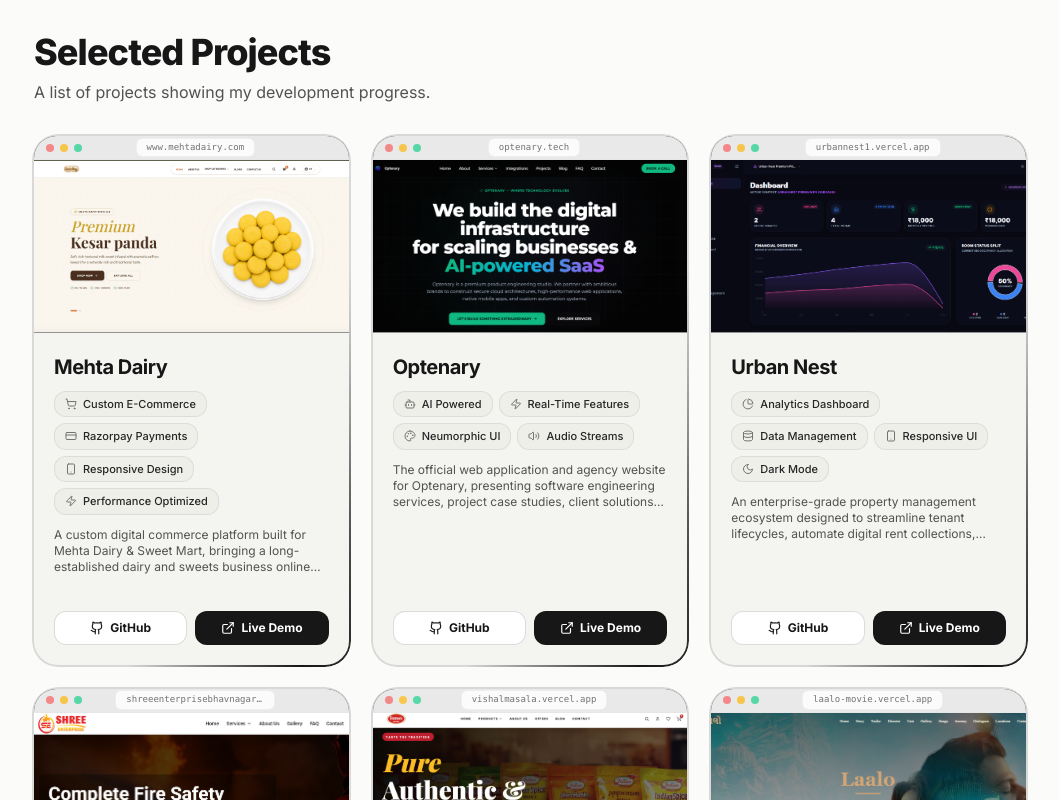
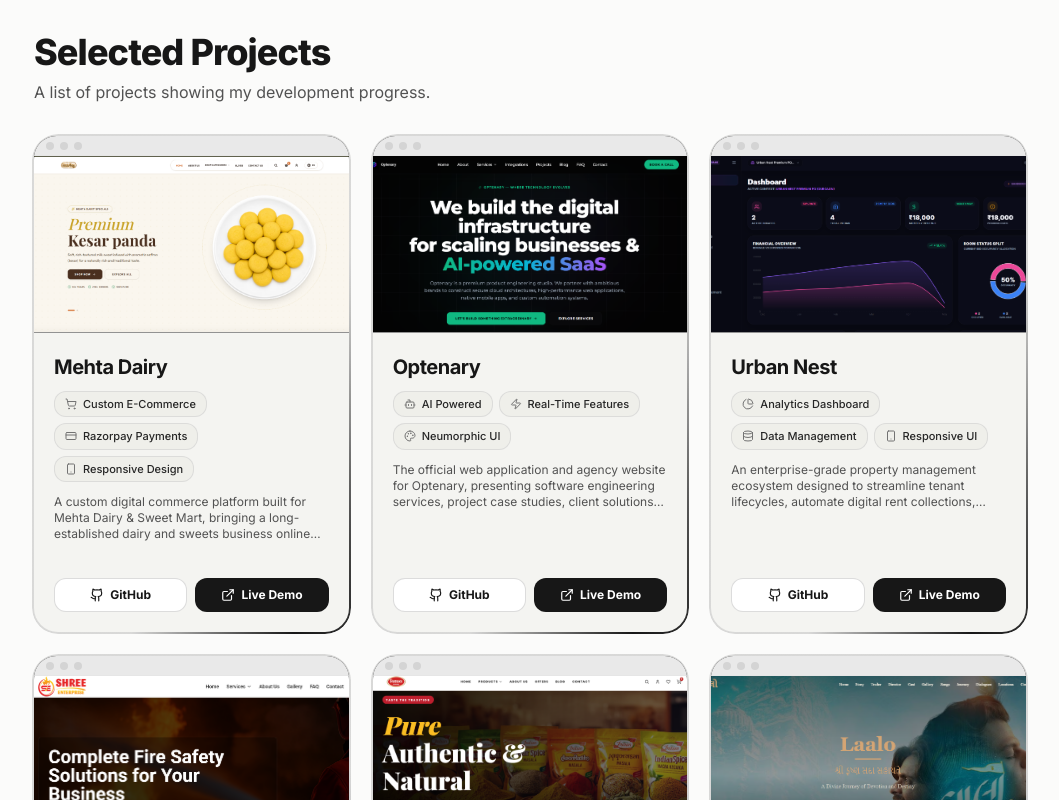
Before and after one commit to rathodaryan1/new-portfolio, a Next.js app: page / in a window 1280 px wide. Shown: the part 2100-2900 px from the top of the page, without its empty margins (110-1169 px from the left). Built offline with nearby package versions, Linux system fonts and the light colour scheme.

Commit message:
final project card polish: minimal 3-dot top bar without URL text, top 2-3 feature badges, concise description, and bottom-aligned buttons

```diff
--- a/app/projects/[slug]/page.tsx
+++ b/app/projects/[slug]/page.tsx
@@ -174,16 +174,10 @@
         {/* Large Screenshot Preview with Subtle Browser Window Frame */}
         <div className="relative w-full aspect-[16/10] rounded-2xl overflow-hidden border border-neutral-200/80 dark:border-neutral-800/80 shadow-xl mb-16 bg-neutral-900 flex flex-col">
           {/* Top Browser Bar */}
-          <div className="h-7 px-4 bg-neutral-100 dark:bg-neutral-900 border-b border-neutral-200/70 dark:border-neutral-800/70 flex items-center justify-between z-10 shrink-0 select-none">
-            <div className="flex items-center gap-1.5">
-              <div className="w-2.5 h-2.5 rounded-full bg-red-400/80 dark:bg-red-500/70" />
-              <div className="w-2.5 h-2.5 rounded-full bg-amber-400/80 dark:bg-amber-500/70" />
-              <div className="w-2.5 h-2.5 rounded-full bg-emerald-400/80 dark:bg-emerald-500/70" />
-            </div>
-            <div className="px-3 py-0.5 rounded-md bg-white dark:bg-neutral-800 border border-neutral-200/60 dark:border-neutral-700/60 text-[10px] font-mono font-medium text-neutral-500 dark:text-neutral-400 max-w-[240px] truncate">
-              {project.liveUrl ? project.liveUrl.replace(/^https?:\/\//, "").replace(/\/$/, "") : `${project.slug}.tech`}
-            </div>
-            <div className="w-8" />
+          <div className="h-6 px-4 bg-neutral-100 dark:bg-neutral-900 border-b border-neutral-200/70 dark:border-neutral-800/70 flex items-center gap-1.5 z-10 shrink-0 select-none">
+            <div className="w-2.5 h-2.5 rounded-full bg-neutral-300 dark:bg-neutral-700" />
+            <div className="w-2.5 h-2.5 rounded-full bg-neutral-300 dark:bg-neutral-700" />
+            <div className="w-2.5 h-2.5 rounded-full bg-neutral-300 dark:bg-neutral-700" />
           </div>
 
           <div className="relative flex-1 w-full h-full overflow-hidden bg-neutral-950">
--- a/components/projects/ProjectCard.tsx
+++ b/components/projects/ProjectCard.tsx
@@ -45,10 +45,6 @@
 };
 
 export function ProjectCard({ project }: ProjectCardProps) {
-  const displayHost = project.liveUrl
-    ? project.liveUrl.replace(/^https?:\/\//, "").replace(/\/$/, "")
-    : `${project.slug}.tech`;
-
   return (
     <motion.div
       initial={{ opacity: 0, y: 15 }}
@@ -60,17 +56,11 @@
       <div>
         {/* Subtle Browser Window Frame (16:10 Standardized Container) */}
         <div className="relative w-full aspect-[16/10] overflow-hidden bg-neutral-900 rounded-t-[1.4rem] border-b border-neutral-200/60 dark:border-neutral-800/60 flex flex-col">
-          {/* Minimal Window Controls Top Bar */}
-          <div className="h-6 px-3 bg-neutral-100/95 dark:bg-neutral-900/95 border-b border-neutral-200/70 dark:border-neutral-800/70 flex items-center justify-between z-10 shrink-0 select-none">
-            <div className="flex items-center gap-1.5">
-              <div className="w-2 h-2 rounded-full bg-red-400/80 dark:bg-red-500/70" />
-              <div className="w-2 h-2 rounded-full bg-amber-400/80 dark:bg-amber-500/70" />
-              <div className="w-2 h-2 rounded-full bg-emerald-400/80 dark:bg-emerald-500/70" />
-            </div>
-            <div className="px-2.5 py-0.5 rounded-md bg-white/80 dark:bg-neutral-800/80 border border-neutral-200/60 dark:border-neutral-700/60 text-[9px] font-mono font-medium text-neutral-500 dark:text-neutral-400 max-w-[130px] sm:max-w-[160px] truncate">
-              {displayHost}
-            </div>
-            <div className="w-7" />
+          {/* Minimal Neutral Top Bar with 3 Subtle Window Controls Only */}
+          <div className="h-5 px-3 bg-neutral-100/95 dark:bg-neutral-900/95 border-b border-neutral-200/60 dark:border-neutral-800/60 flex items-center gap-1.5 z-10 shrink-0 select-none">
+            <div className="w-2 h-2 rounded-full bg-neutral-300 dark:bg-neutral-700" />
+            <div className="w-2 h-2 rounded-full bg-neutral-300 dark:bg-neutral-700" />
+            <div className="w-2 h-2 rounded-full bg-neutral-300 dark:bg-neutral-700" />
           </div>
 
           {/* Screenshot Preview with Next.js Image */}
@@ -88,16 +78,16 @@
 
         {/* Card Body */}
         <div className="p-4 sm:p-5">
-          {/* Title matching reference */}
+          {/* Title */}
           <Link href={`/projects/${project.slug}`}>
             <h3 className="text-lg sm:text-xl font-bold text-neutral-900 dark:text-neutral-100 mb-2.5 tracking-tight hover:opacity-80 transition-opacity">
               {project.title}
             </h3>
           </Link>
 
-          {/* Feature Badge Pills */}
+          {/* 2–3 Most Important Feature Badges */}
           <div className="flex flex-wrap gap-1.5 mb-3">
-            {project.featureBadges?.slice(0, 4).map((badge, idx) => {
+            {project.featureBadges?.slice(0, 3).map((badge, idx) => {
               const IconComponent = iconMap[badge.icon] || Zap;
               return (
                 <span
@@ -111,14 +101,14 @@
             })}
           </div>
 
-          {/* Description */}
-          <p className="text-[11px] sm:text-xs text-neutral-600 dark:text-neutral-400 leading-relaxed mb-4 line-clamp-3">
+          {/* Short 2-3 Line Description */}
+          <p className="text-[11px] sm:text-xs text-neutral-600 dark:text-neutral-400 leading-relaxed mb-4 line-clamp-2 sm:line-clamp-3">
             {project.description}
           </p>
         </div>
       </div>
 
-      {/* Two Action Buttons side by side */}
+      {/* Two Action Buttons side by side aligned at bottom */}
       <div className="px-4 sm:px-5 pb-4 sm:pb-5 pt-0 grid grid-cols-2 gap-2">
         <a
           href={project.githubUrl || `/projects/${project.slug}`}
```
